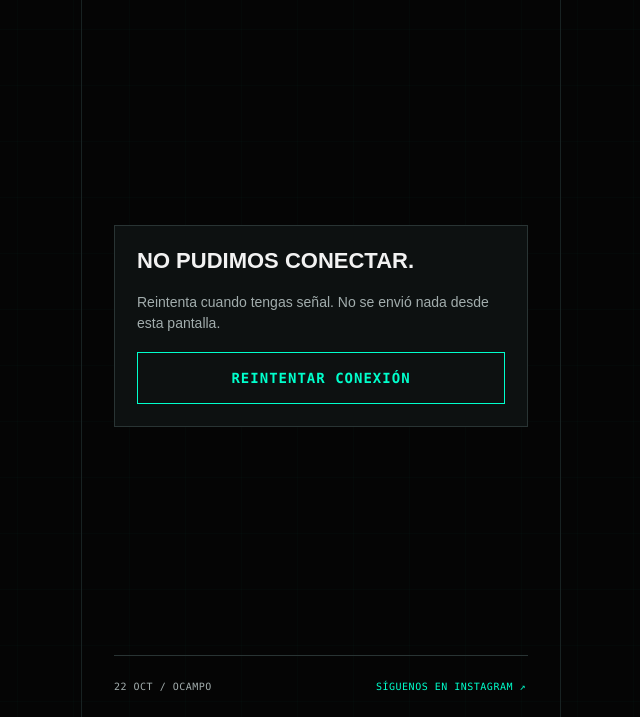
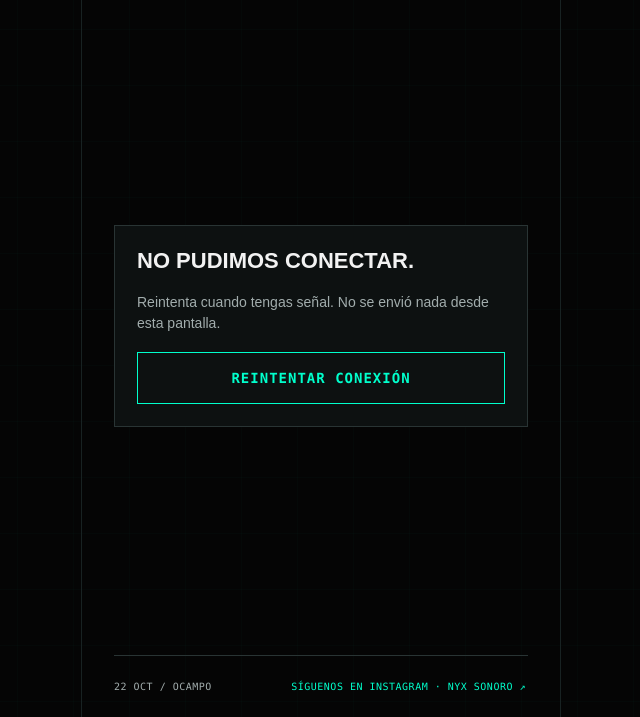
Before and after one commit to darkmarthur/NYX_LIVE_INTERACTION_STAGE, a website: page public/index.html in a window 1280 px wide. Shown: the part 83-800 px from the top of the page, without its empty margins (319-959 px from the left). Drawn offline with Linux system fonts and the light colour scheme; no server answers.

Commit message:
copy: name NYX Sonoro in Instagram footer [skip netlify]

```diff
--- a/public/index.html
+++ b/public/index.html
@@ -15,7 +15,7 @@
 <div class="shell">
 <header class="topbar"><div class="brand" aria-label="NYX Sonoro Live Set">NYX<span>SONORO / LIVE SET</span></div><span id="phase" class="phase" role="status">CONECTANDO</span></header>
 <main id="main" tabindex="-1"><!--CONTENT--></main>
-<footer class="footer"><span>22 OCT / OCAMPO</span><a href="https://www.instagram.com/nyx.sonoro?obrf=MW0xaXA2OHoweHkwMw==" target="_blank" rel="noopener noreferrer" id="instagram-link">SÍGUENOS EN INSTAGRAM ↗</a></footer>
+<footer class="footer"><span>22 OCT / OCAMPO</span><a href="https://www.instagram.com/nyx.sonoro?obrf=MW0xaXA2OHoweHkwMw==" target="_blank" rel="noopener noreferrer" id="instagram-link">SÍGUENOS EN INSTAGRAM · NYX SONORO ↗</a></footer>
 </div>
 <noscript><p class="noscript">Activa JavaScript para enviar tu aportación. No necesitas crear una cuenta.</p></noscript>
 </body>
```
